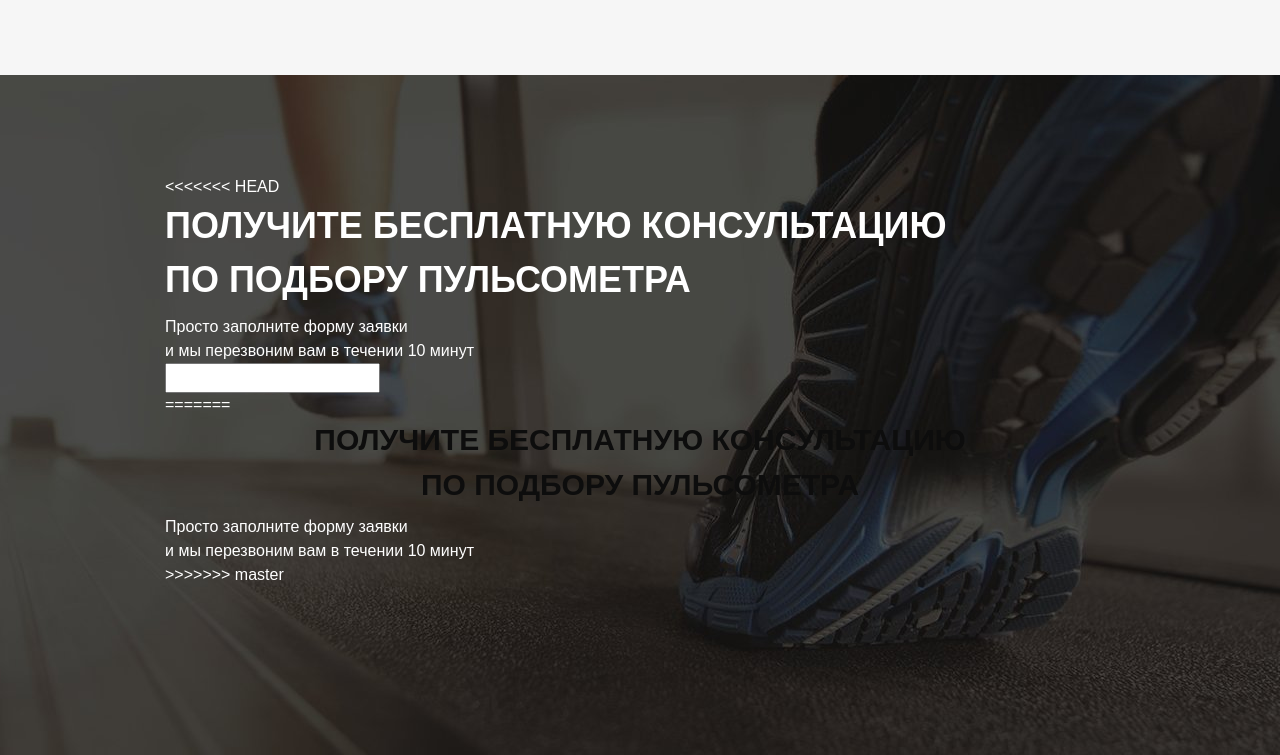
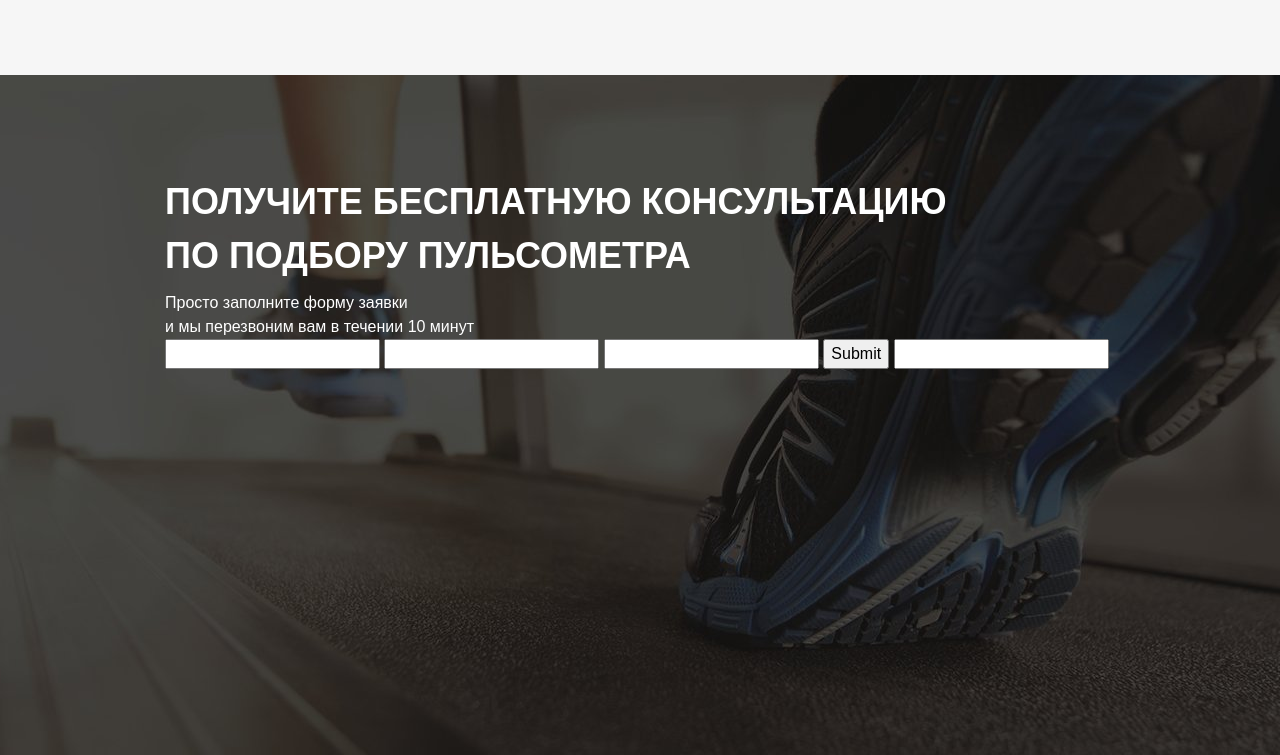
Before and after one commit to lykkell/PM, a website: page src/index.html in a window 1280 px wide. Shown: the part 1186-1941 px from the top of the page. Drawn offline with Linux system fonts and the light colour scheme; a web font is replaced by a local one.

Commit message:
add input forms

```diff
--- a/src/index.html
+++ b/src/index.html
@@ -105,7 +105,6 @@
 </div>
 <div class="customer">
     <div class="container">
-<<<<<<< HEAD
         <h2 class="title title_left">
             Получите бесплатную консультацию<br>по подбору пульсометра
         </h2>
@@ -114,17 +113,12 @@
         </div>
         <form action="#">
             <input type="text">
+            <input type="text">
+            <input type="text">
+            <input type="submit">
+            <input type="canel">
         </form>
 
-=======
-        <h2 class="title">
-            Получите бесплатную консультацию<br>по подбору пульсометра
-        </h2>
-        <div class="customer__input">
-            Просто заполните форму заявки<br>и мы перезвоним вам в течении 10 минут
-
-        </div>
->>>>>>> master
     </div>
 </div>
 </body>
```
